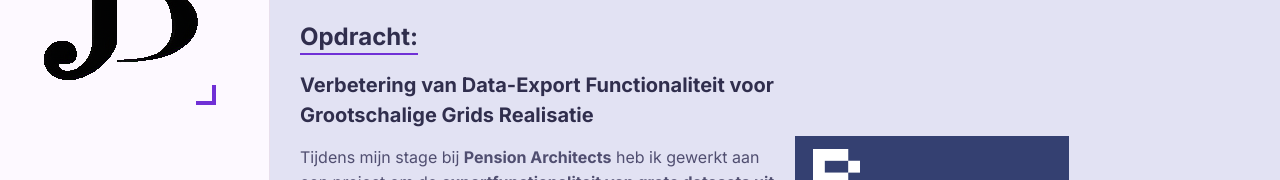
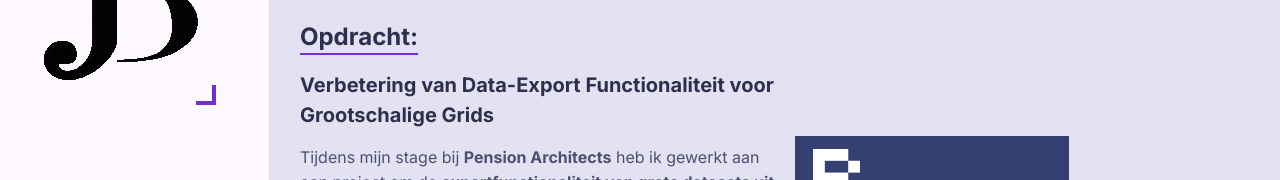
Before and after one commit to JenskeBoons/Portfolio, a Next.js app: page /Internship in a window 1280 px wide. Shown: the part 161-341 px from the top of the page. Built offline with nearby package versions, Linux system fonts and the light colour scheme.

Commit message:
fix reflecty typo

```diff
--- a/src/app/Internship/page.tsx
+++ b/src/app/Internship/page.tsx
@@ -25,7 +25,7 @@ const Internship: NextPage = () => {
                   <h3>Opdracht:
                   </h3>
                   <h4> Verbetering van Data-Export Functionaliteit voor Grootschalige Grids
-                    Realisatie</h4>
+                    </h4>
                   <p>
                   Tijdens mijn stage bij <strong> Pension Architects</strong> heb ik gewerkt aan een project om de <strong> exportfunctionaliteit van grote datasets uit het interne beheersysteem te verbeteren</strong>. Dit systeem gebruikt &quot;grids&quot; - grote tabellen met informatie, maar veel klanten geven de voorkeur aan Excel vanwege de flexibiliteit. De huidige exporttoepassing kon grote datasets echter niet efficiënt verwerken, wat leidde tot crashes en inefficiënte workflows. Dit was problematisch voor klanten die regelmatig <strong>grote hoeveelheden </strong> data wilden exporteren voor verdere analyse in Excel.
                   </p> <br />
```
